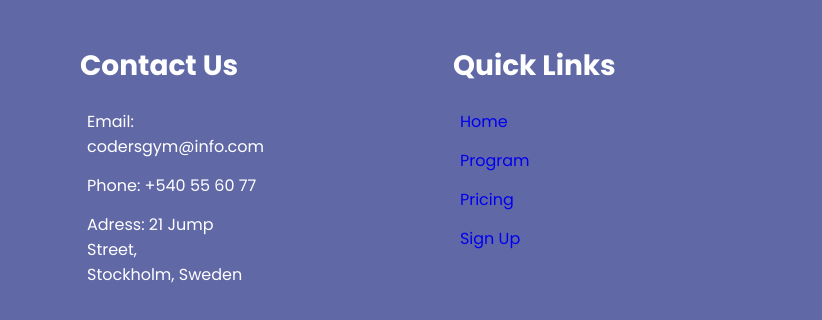
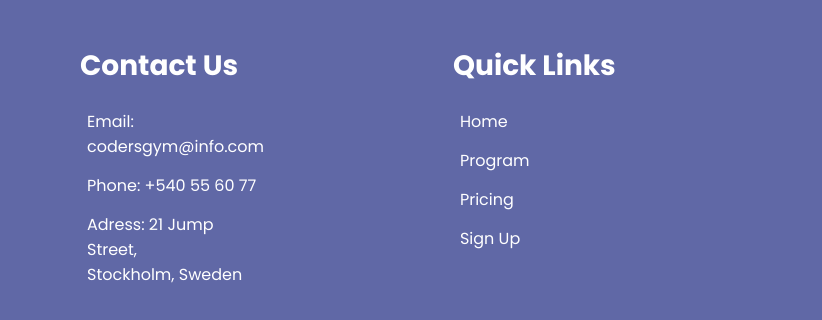
Before and after one commit to raed-nimer/CI_PP1_CG, a plain HTML site: page index.html in a window 1280 px wide. Shown: the part 3464-3784 px from the top of the page, 0-822 px from the left. Drawn offline with nearby package versions, Linux system fonts and the light colour scheme.

Commit message:
Improvement to links and footer

```diff
--- a/styles.css
+++ b/styles.css
@@ -435,7 +435,7 @@ a {
     padding: 0;
 }
 
-.list a:visited {
+.list a {
     color: white;
 }
 
```
Also changed, not shown: 1 other file.
